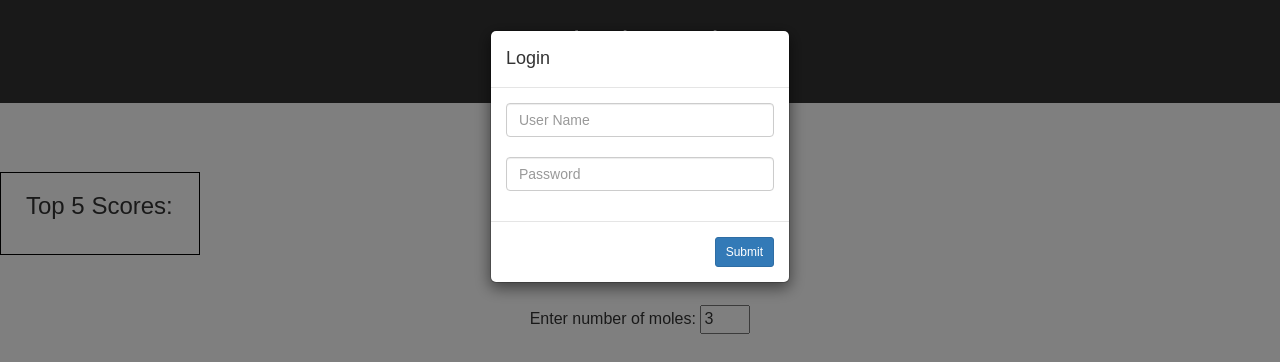
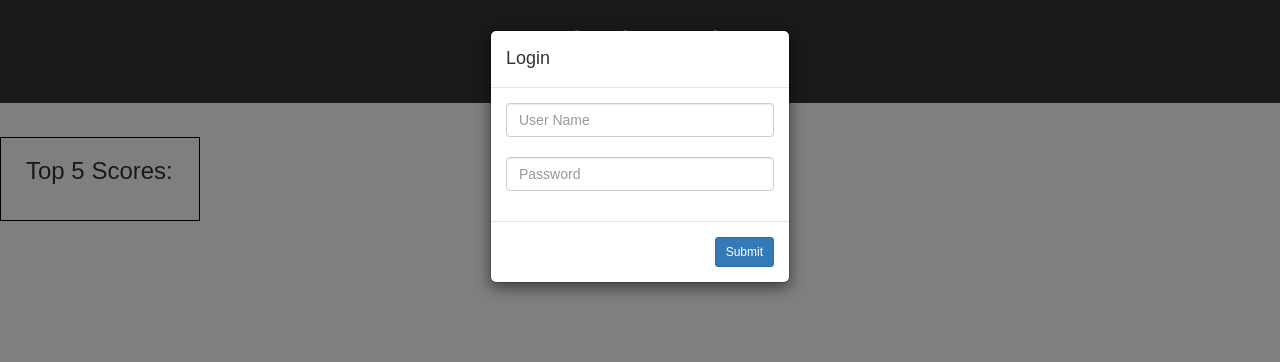
Before and after one commit to bengray/whack-a-mole-fe, a React (Create React App) app: page / in a window 1280 px wide. Shown: the top 362 px of the page. Built offline with nearby package versions, Linux system fonts and the light colour scheme; no server answers.

Commit message:
small tweak

```diff
--- a/src/App.css
+++ b/src/App.css
@@ -17,7 +17,7 @@
 }
 
 .click-count {
-    font-size: 48px;
+    font-size: 24px;
     display: flex;
     justify-content: center;
 }
@@ -65,6 +65,7 @@
 
 .mole-box {
     width: 100px;
+    margin: 0 10px 0;
 }
 
 .mole-count-input {
--- a/src/App.js
+++ b/src/App.js
@@ -25,7 +25,7 @@
                     </p>
                     </div>
                     <div className="click-count">
-                        Total Hits: {this.props.clickCount}
+                        Score: {this.props.clickCount}
                     </div>
                 </div>
                 <HighScores />
--- a/src/components/moles.jsx
+++ b/src/components/moles.jsx
@@ -32,7 +32,7 @@
         if(this.props.timerRunning) {
             setTimeout(() => {
                 this.setState({showThisMole: this.newRandomNumber(0, this.props.numberOfMoles)})
-            }, 1000)
+            }, 1200)
         }
     }
 
--- a/src/components/timer.jsx
+++ b/src/components/timer.jsx
@@ -52,11 +52,9 @@
         return (
             <div className='timer-section'>
                 <button className={this.props.timerRunning ? 'hide' : 'show'} onClick={() => this.handleButtonClick()}>{this.state.buttonText}</button>
-                <br />
-                Seconds remaining: {this.state.seconds}
-                <br />
-                <br />
-                {this.state.message}
+                <p>
+                    Seconds remaining: {this.state.seconds}
+                </p>
             </div>
         );
     }
```
